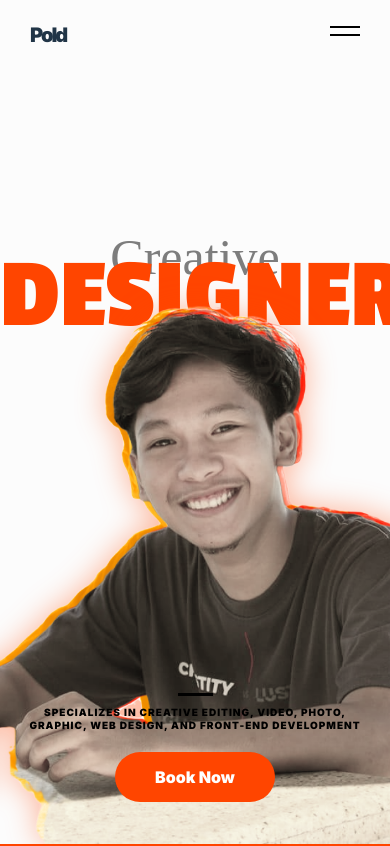
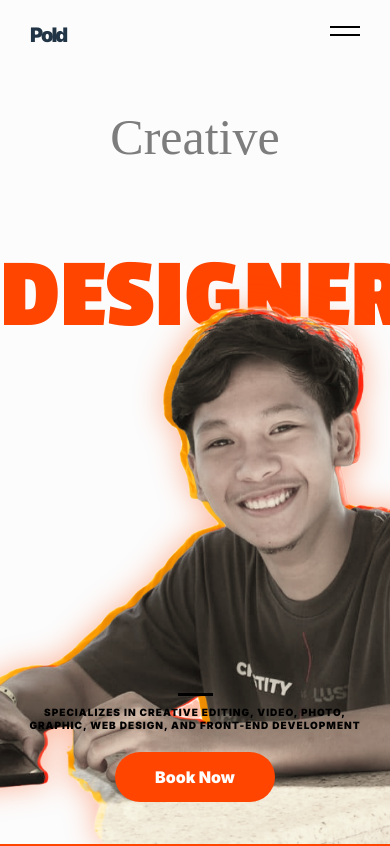
Before and after one commit to TumulakAlexis/Online-Web-Portfolio, a React (Vite) app: page / in a window 390 px wide. Shown: the top 846 px of the page. Built offline with nearby package versions, Linux system fonts and the light colour scheme; a web font is replaced by a local one.

Commit message:
for iphone

```diff
--- a/src/components/section1.css
+++ b/src/components/section1.css
@@ -238,7 +238,7 @@
 @media (max-width: 430px) {
   .s1-image-area {
     height: 75%;
-    left: -45%;
+    left: -30%;
   }
 
   .s1-text-bold {
@@ -248,7 +248,7 @@
 
   .s1-text-script {
     font-size: 50px;
-    margin-top: 220px;
+    margin-top: 100px;
   }
 
   .s1-subject {
```
